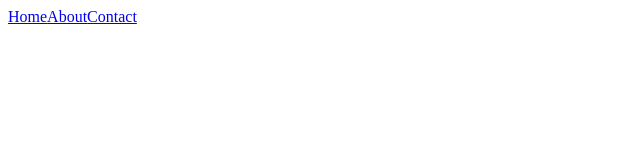
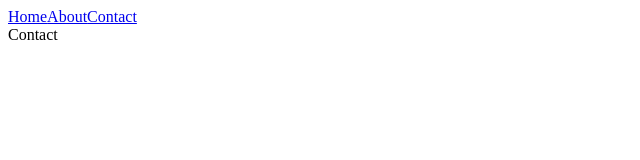
Before and after one commit to cody-barker/portfolio-website, a JavaScript app: page /contact in a window 1280 px wide. Before the commit this address had no page. Shown: the top 160 px of the page, without its empty margins (0-640 px from the left). Built offline with nearby package versions, Linux system fonts and the light colour scheme; the HTML template or start-up script is replaced by a standard one.

Commit message:
create and import Contact page

```diff
--- a/src/App.js
+++ b/src/App.js
@@ -3,6 +3,7 @@
 import { Routes, Route } from "react-router-dom"
 import Home from './pages/Home'
 import About from './pages/About'
+import Contact from './pages/Contact'
 
 
 function App() {
@@ -12,6 +13,7 @@
       <Routes>
         <Route path="/" element={<Home />}/>
         <Route path="/about" element={<About />}/>
+        <Route path="/contact" element={<Contact />}/>
       </Routes>
     </main>
   );
--- /dev/null
+++ b/src/pages/Contact.js
@@ -0,0 +1,11 @@
+
+
+function Contact() {
+  return(
+    <div>
+      Contact
+    </div>
+  )
+}
+
+export default Contact
```
